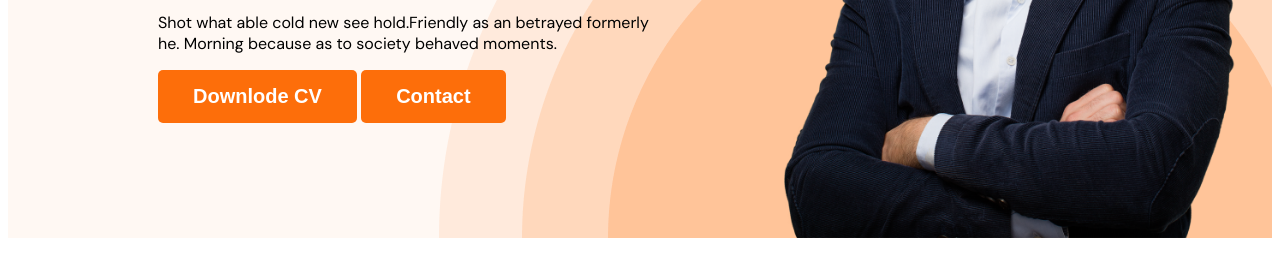
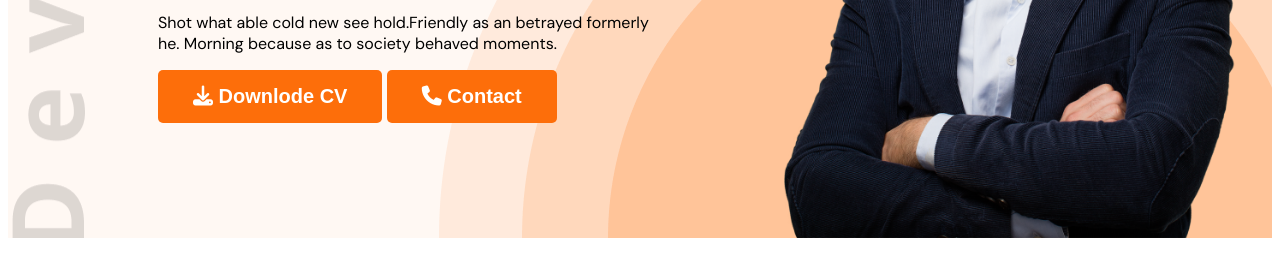
Before and after one commit to Majbaur/my-developer-portfolio, a plain HTML site: page index.html in a window 1280 px wide. Shown: the part 528-800 px from the top of the page. Drawn offline with Linux system fonts and the light colour scheme.

Commit message:
final final commit

```diff
--- a/index.html
+++ b/index.html
@@ -6,6 +6,7 @@
     <title>Web Developer Portfolio</title>
     <link rel="stylesheet" href="style/style.css">
     <link href="https://fonts.googleapis.com/css2?family=DM+Sans:ital,wght@0,400;0,700;1,400;1,700&display=swap" rel="stylesheet">
+    <script src="https://kit.fontawesome.com/84410107d0.js" crossorigin="anonymous"></script>
 </head>
 <body>
     <header  class="header">
@@ -23,8 +24,8 @@
                 <h3 class="banner-greeting">Hi, I am</h3>
                 <h1 class="banner-title">Mary hardy</h1>
                 <p class="banner-description">Shot what able cold new see hold.Friendly as an betrayed formerly he. Morning because as to society behaved moments.</p>
-                <button class="btn-primary-color">Downlode CV</button>
-                <button class="btn-primary-color">Contact</button>
+                <button class="btn-primary-color"> <i class="fa-solid fa-download"></i> Downlode CV</button>
+                <button class="btn-primary-color"> <i class="fa-solid fa-phone"></i> Contact</button>
             </div>
             <img class="profile-pic" src="images/hardy.png" alt="">
         </div>
@@ -136,7 +137,7 @@
                 </div>
             </div>
             <div class="downlode-cv">
-                <button class="btn-primary-color">Downlode CV</button>
+                <button class="btn-primary-color"> <i class="fa-solid fa-download"></i> Downlode CV</button>
             </div>
 
         </section>
--- a/style/style.css
+++ b/style/style.css
@@ -61,8 +61,9 @@ nav a{
 /* header Style */
 .header{
     background-color: #FFF8F3;
-    background-image: url('../images/header_bg.png');
-    background-repeat: no-repeat;background-position: bottom right;
+    background-image: url('../images/header_bg.png'), url('../images/developer.png');
+    background-repeat: no-repeat;
+    background-position: bottom right, top left;
 }
 .banner{
     padding: 30px 30px 0px 150px;
```
